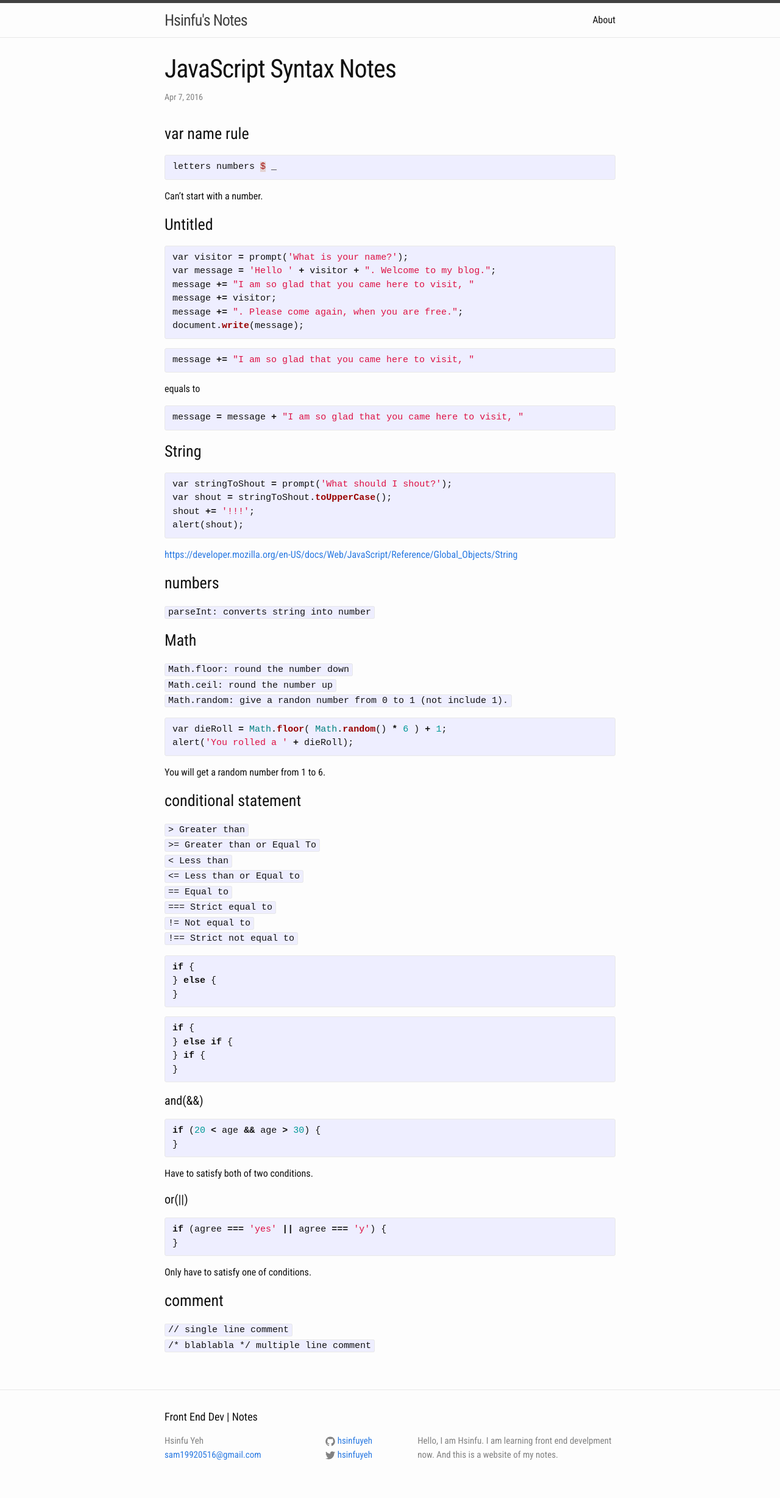
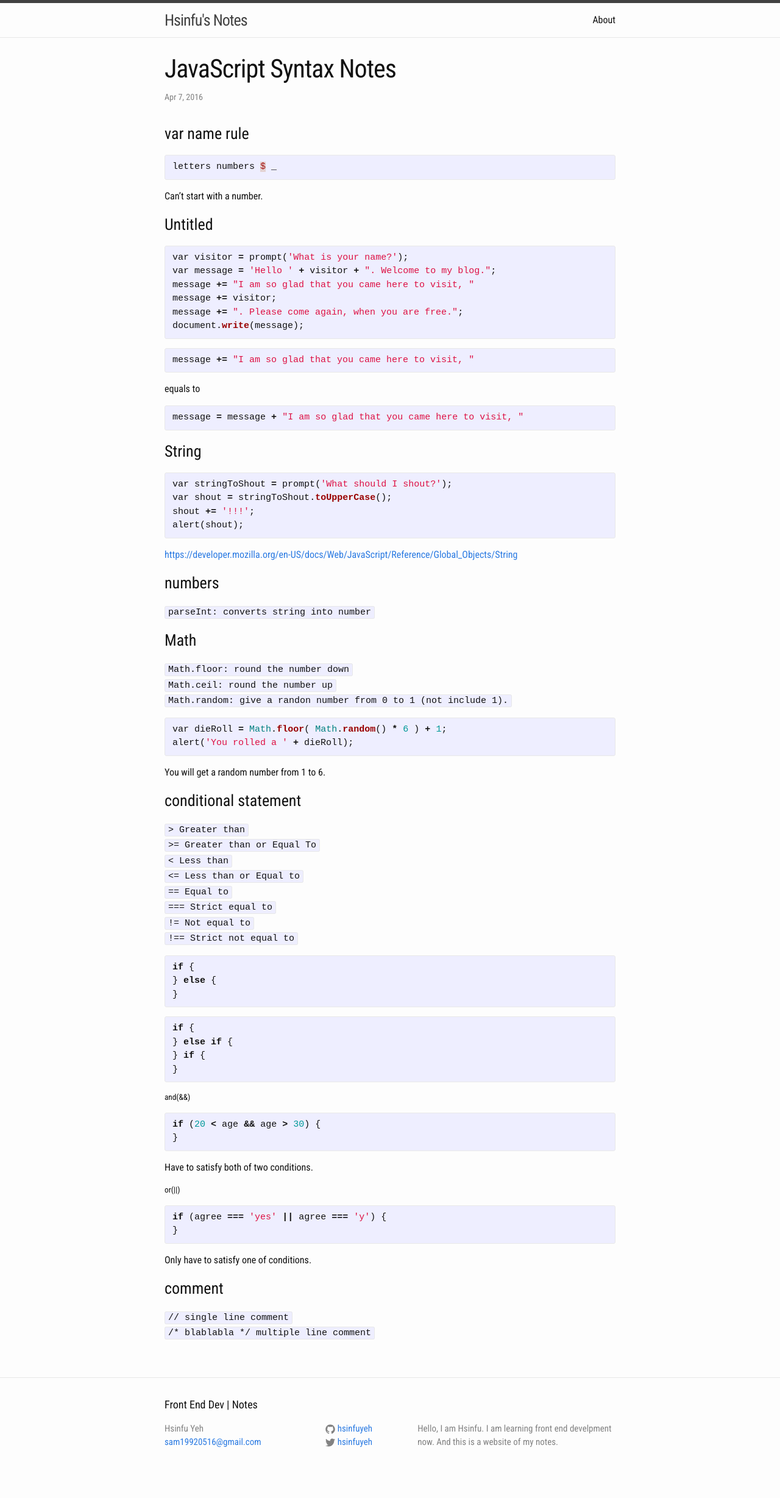
Before and after one commit to hsinfuyeh/hsinfuyeh.github.io, a Jekyll site: the page built from _posts/2016-04-07-javascript-syntax-note.markdown, in a window 1280 px wide. Shown: the whole page at 61% size. Built offline with Jekyll 4.4.1, drawn with Linux system fonts in a browser that asks for light colours.

```diff
--- a/_posts/2016-04-07-javascript-syntax-note.markdown
+++ b/_posts/2016-04-07-javascript-syntax-note.markdown
@@ -73,14 +73,14 @@ if {
 }
 {% endhighlight %}
 
-<h4>and(&&)</h4>
+<h5>and(&&)</h5>
 {% highlight ruby %}
 if (20 < age && age > 30) {
 }
 {% endhighlight %}
 Have to satisfy both of two conditions.<br>
 
-<h4>or(||)</h4>
+<h5>or(||)</h5>
 {% highlight ruby %}
 if (agree === 'yes' || agree === 'y') {
 }
--- a/_posts/2016-04-11-search-engine-optimization.markdown
+++ b/_posts/2016-04-11-search-engine-optimization.markdown
@@ -16,4 +16,4 @@ categories: jekyll update
 10. 網頁的連入連結: 別人網站中的評價及分享
 11. 網頁的連出連結:
 12. 網頁關鍵字的同義字
-13. 影像檔案: 用關鍵字命名、<img src="Keyword.jpg" alt="Keyword">
+13. 影像檔案: 用關鍵字命名、`<img src="Keyword.jpg" alt="Keyword">`
```
